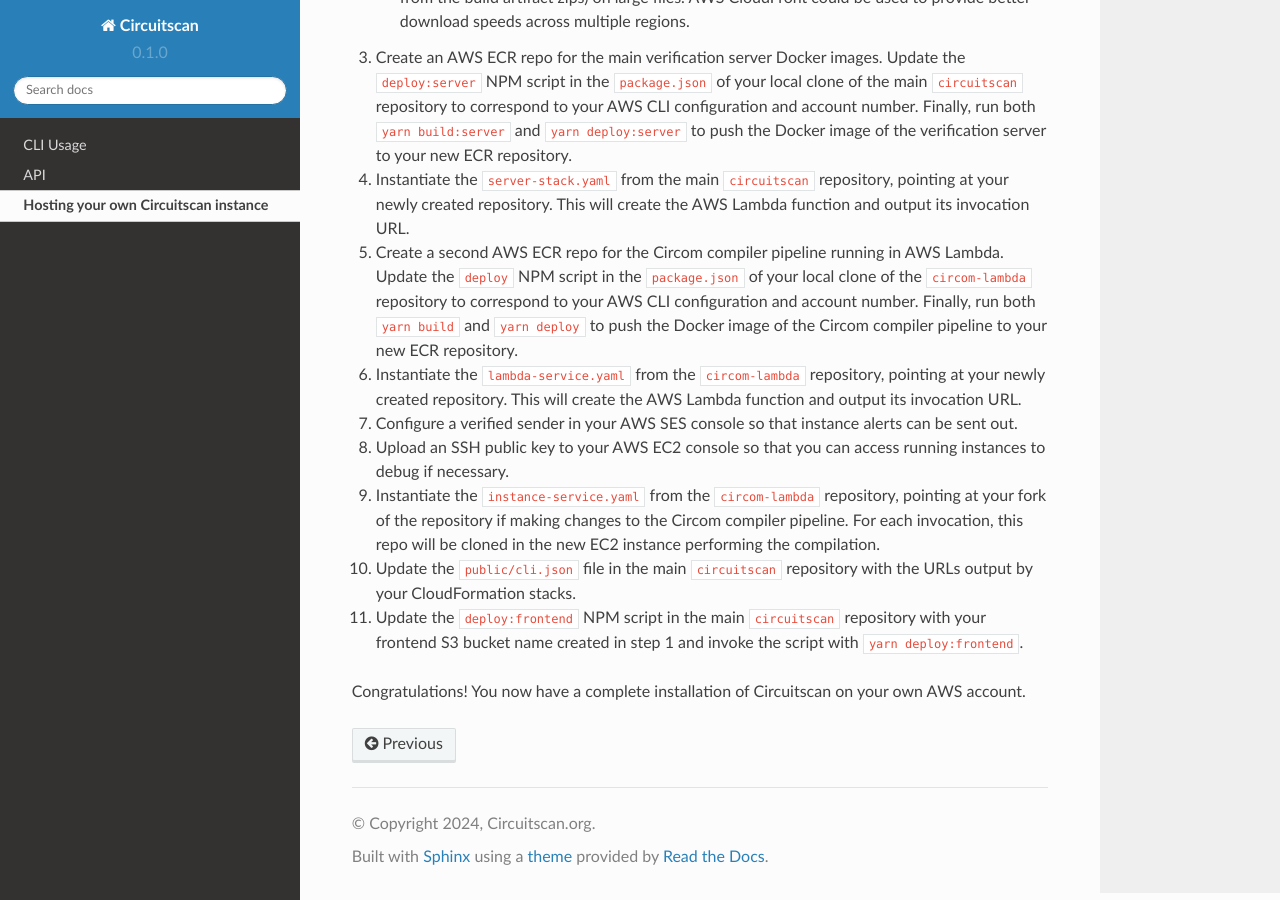
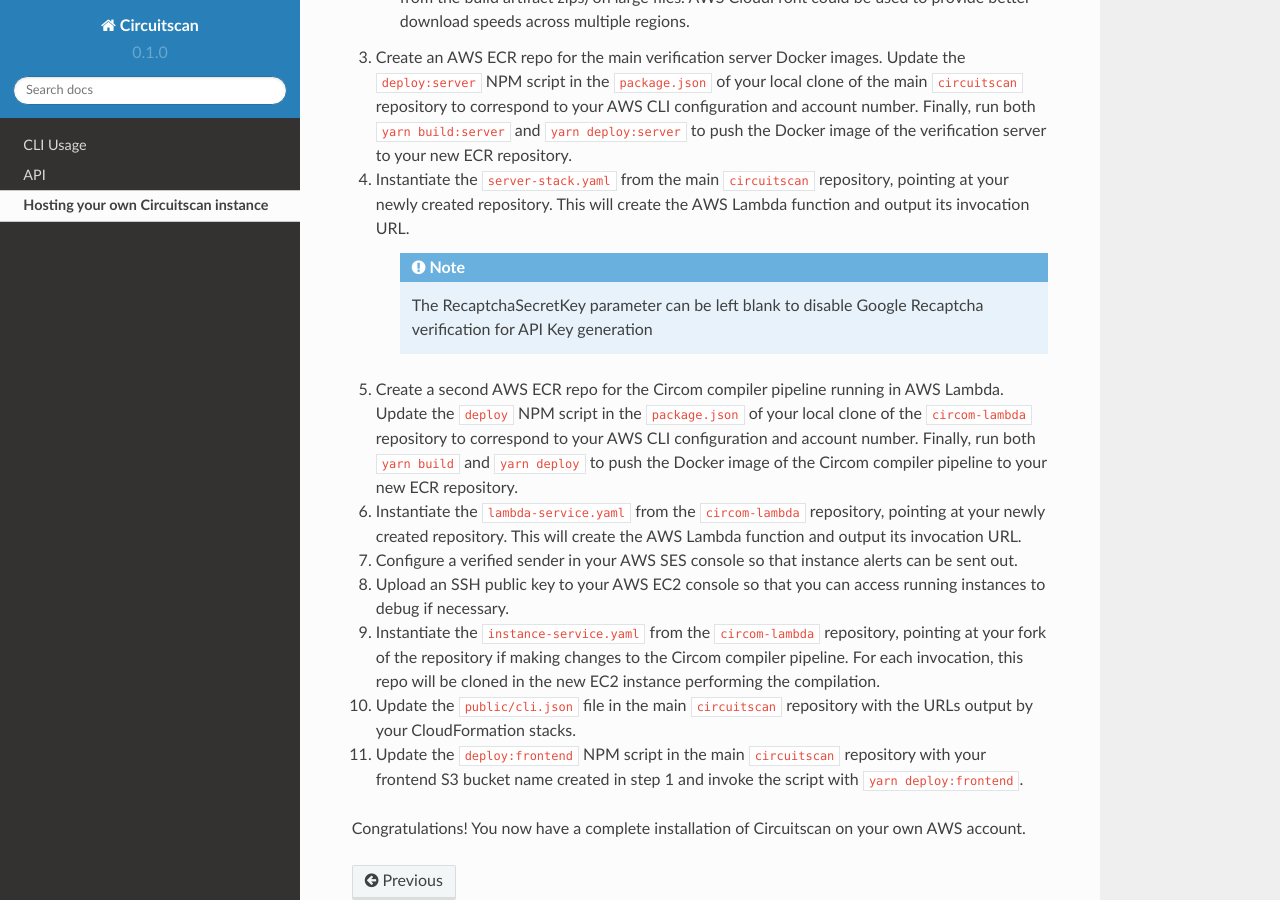
Before and after one commit to circuitscan/docs, a Sphinx documentation site: the page built from docs/source/hosting.rst, in a window 1280 px wide and 900 px high, scrolled down 627 px. Built offline with Sphinx 7.4.7 and the Read the Docs theme 2.0.0, drawn with Linux system fonts in a browser that asks for light colours.

Commit message:
Note about recaptcha key

```diff
--- a/docs/source/hosting.rst
+++ b/docs/source/hosting.rst
@@ -19,6 +19,10 @@
 
 4. Instantiate the ``server-stack.yaml`` from the main ``circuitscan`` repository, pointing at your newly created repository. This will create the AWS Lambda function and output its invocation URL.
 
+    .. note::
+
+       The RecaptchaSecretKey parameter can be left blank to disable Google Recaptcha verification for API Key generation
+
 5. Create a second AWS ECR repo for the Circom compiler pipeline running in AWS Lambda. Update the ``deploy`` NPM script in the ``package.json`` of your local clone of the ``circom-lambda`` repository to correspond to your AWS CLI configuration and account number. Finally, run both ``yarn build`` and ``yarn deploy`` to push the Docker image of the Circom compiler pipeline to your new ECR repository.
 
 6. Instantiate the ``lambda-service.yaml`` from the ``circom-lambda`` repository, pointing at your newly created repository. This will create the AWS Lambda function and output its invocation URL.
```
